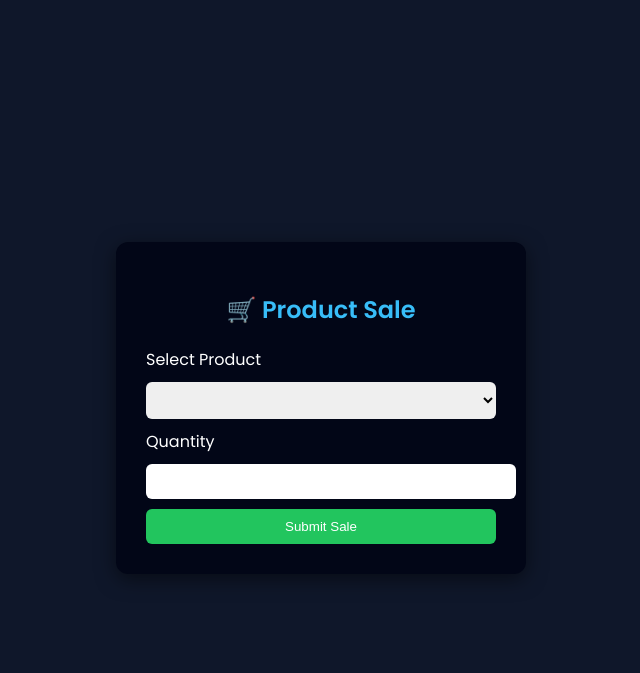
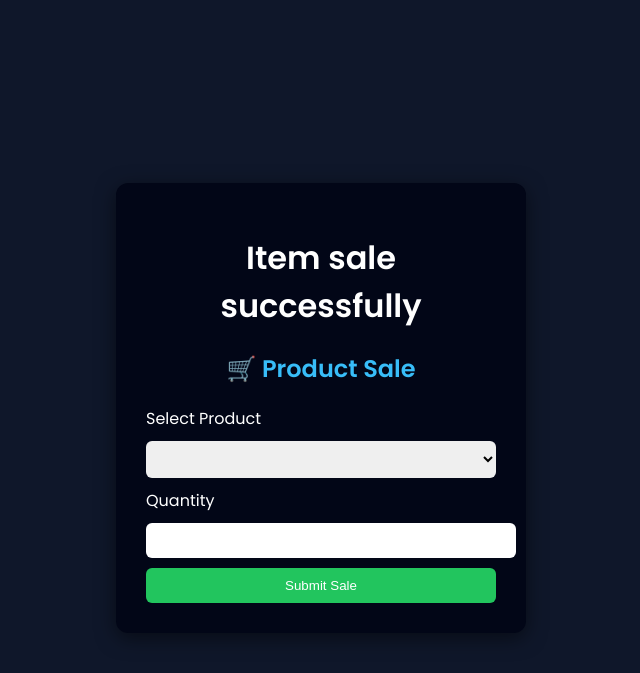
Before and after one commit to Cyber-Py-Coder/inventory_management_system, a Flask app: page /sale_item in a window 1280 px wide. Shown: the top 673 px of the page, without its empty margins (319-959 px from the left). Run offline with Flask 3, Linux system fonts and the light colour scheme; the visitor is signed in with stand-in values (Sample User, id 1); lists and menus that the app fills with data are empty.

Commit message:
update code

```diff
--- a/app.py
+++ b/app.py
@@ -23,6 +23,8 @@ def add_header(response):
 def home():
     if "man_id" in session:
         return redirect(url_for('manager_dashboard'))
+    elif 'emp_id' in session:
+        return redirect(url_for("Employee_dashboard"))
     return render_template("login.html")
 
 @app.route('/login', methods=['POST', 'GET'])
@@ -117,7 +119,12 @@ def Employee_dashboard():
 def product_sale():
     if "emp_id" not in session:
         return redirect(url_for('home'))
-    return render_template('product_sale.html')
+
+    cursor=mydb.cursor(dictionary=True)
+    query='select * from products'
+    cursor.execute(query)
+    items=cursor.fetchall()
+    return render_template('product_sale.html', items=items)
 
 #sale item function
 @app.route('/sale_item', methods=['GET', 'POST'])
--- a/templates/product_sale.html
+++ b/templates/product_sale.html
@@ -60,23 +60,24 @@ button:hover {
 <body>
 
 <div class="container">
+    <h1 style="text-align: center;">{{sale}}</h1>
     <h2>🛒 Product Sale</h2>
 
-    <form action="/product_sale" method="POST">
+    <form action="/sale_item" method="POST">
 
         <!-- Product Dropdown -->
         <label>Select Product</label>
         <select name="product_id" required>
             {% for item in items %}
             <option value="{{ item.id }}">
-                {{ item.name }} (Stock: {{ item.qty }})
+                {{ item.product_name }} (Stock: {{ item.quantity }})
             </option>
             {% endfor %}
         </select>
 
         <!-- Quantity -->
         <label>Quantity</label>
-        <input type="number" name="quantity" min="1" required>
+        <input type="number" name="qty" min="1" required>
 
         <button type="submit">Submit Sale</button>
     </form>
```
